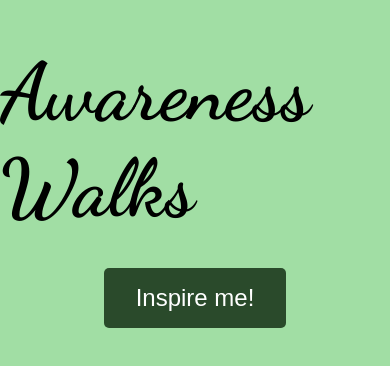
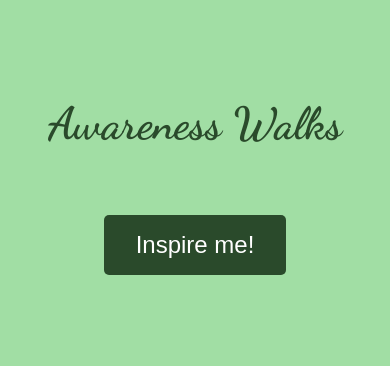
Before and after one commit to nkriedner/awareness-walks, a plain HTML site: page index.html in a window 390 px wide. Shown: the part 236-602 px from the top of the page. Drawn offline with Linux system fonts and the light colour scheme.

Commit message:
Add styles for mobile views

```diff
--- a/index.html
+++ b/index.html
@@ -7,7 +7,10 @@
         <title>Awareness Walks</title>
         <link rel="preconnect" href="https://fonts.googleapis.com" />
         <link rel="preconnect" href="https://fonts.gstatic.com" crossorigin />
-        <link href="https://fonts.googleapis.com/css2?family=Dancing+Script:wght@700&display=swap" rel="stylesheet" />
+        <link
+            href="https://fonts.googleapis.com/css2?family=Dancing+Script:wght@400;700&display=swap"
+            rel="stylesheet"
+        />
         <link rel="stylesheet" href="styles.css" />
     </head>
     <body>
--- a/styles.css
+++ b/styles.css
@@ -17,6 +17,7 @@ body {
 }
 
 h1 {
+    color: #2a4a2b;
     font-family: "Dancing Script", cursive;
     font-weight: bold;
     font-size: 5rem;
@@ -55,8 +56,29 @@ button:hover {
     font-family: "Dancing Script", cursive;
     font-size: 3rem;
     text-align: center;
+    line-height: 1.5;
     height: 100%;
     display: flex;
     justify-content: center;
     align-items: center;
 }
+
+@media only screen and (max-width: 800px) {
+    h1 {
+        font-size: 3.5rem;
+    }
+    .inspiration-content {
+        font-size: 2.5rem;
+    }
+}
+
+@media only screen and (max-width: 400px) {
+    h1 {
+        font-size: 2.8rem;
+        text-align: center;
+        margin-bottom: 2rem;
+    }
+    .inspiration-content {
+        font-size: 2rem;
+    }
+}
```
